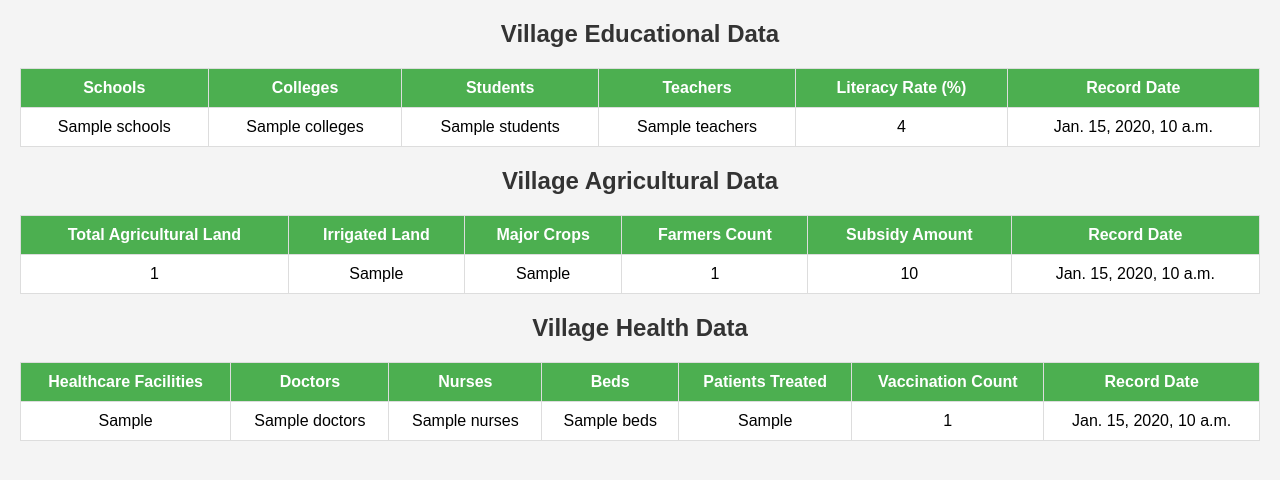
After one commit to nishnath-209/GPMS, a Django app: template tsmgp/user/templates/user/village_info.html in a window 1280 px wide. The commit adds this page. Shown: the top 480 px of the page. Run offline with Django 4.2, Linux system fonts and the light colour scheme; the template is opened without the code that fills it: most values are stand-ins (such as "Sample title", 1, 10 or a date in 2020).

Commit message:
village_info - dashboard - base - htmlfiles

```diff
--- /dev/null
+++ b/tsmgp/user/templates/user/village_info.html
@@ -0,0 +1,126 @@
+<!DOCTYPE html>
+<html lang="en">
+<head>
+    <meta charset="UTF-8">
+    <meta name="viewport" content="width=device-width, initial-scale=1.0">
+    <title>Village Information</title>
+    <style>
+        body {
+            font-family: Arial, sans-serif;
+            margin: 20px;
+            background-color: #f4f4f4;
+        }
+        h2 {
+            text-align: center;
+            color: #333;
+        }
+        table {
+            width: 100%;
+            border-collapse: collapse;
+            margin: 20px 0;
+            background: white;
+        }
+        th, td {
+            border: 1px solid #ddd;
+            padding: 10px;
+            text-align: center;
+        }
+        th {
+            background-color: #4CAF50;
+            color: white;
+        }
+        tr:nth-child(even) {
+            background-color: #f9f9f9;
+        }
+    </style>
+</head>
+<body>
+
+    <h2>Village Educational Data</h2>
+    <table>
+        <thead>
+            <tr>
+                <th>Schools</th>
+                <th>Colleges</th>
+                <th>Students</th>
+                <th>Teachers</th>
+                <th>Literacy Rate (%)</th>
+                <th>Record Date</th>
+            </tr>
+        </thead>
+        <tbody>
+            {% for record in education_data %}
+            <tr>
+                <td>{{ record.schools }}</td>
+                <td>{{ record.colleges }}</td>
+                <td>{{ record.students }}</td>
+                <td>{{ record.teachers }}</td>
+                <td>{{ record.literacy_rate }}</td>
+                <td>{{ record.record_date }}</td>
+            </tr>
+            {% empty %}
+            <tr><td colspan="6">No education data available.</td></tr>
+            {% endfor %}
+        </tbody>
+    </table>
+
+    <h2>Village Agricultural Data</h2>
+    <table>
+        <thead>
+            <tr>
+                <th>Total Agricultural Land</th>
+                <th>Irrigated Land</th>
+                <th>Major Crops</th>
+                <th>Farmers Count</th>
+                <th>Subsidy Amount</th>
+                <th>Record Date</th>
+            </tr>
+        </thead>
+        <tbody>
+            {% for record in agriculture_data %}
+            <tr>
+                <td>{{ record.total_agricultural_land }}</td>
+                <td>{{ record.irrigated_land }}</td>
+                <td>{{ record.major_crops }}</td>
+                <td>{{ record.farmers_count }}</td>
+                <td>{{ record.subsidy_amount }}</td>
+                <td>{{ record.record_date }}</td>
+            </tr>
+            {% empty %}
+            <tr><td colspan="6">No agriculture data available.</td></tr>
+            {% endfor %}
+        </tbody>
+    </table>
+
+    <h2>Village Health Data</h2>
+    <table>
+        <thead>
+            <tr>
+                <th>Healthcare Facilities</th>
+                <th>Doctors</th>
+                <th>Nurses</th>
+                <th>Beds</th>
+                <th>Patients Treated</th>
+                <th>Vaccination Count</th>
+                <th>Record Date</th>
+            </tr>
+        </thead>
+        <tbody>
+            {% for record in health_data %}
+            <tr>
+                <td>{{ record.healthcare_facilities }}</td>
+                <td>{{ record.doctors }}</td>
+                <td>{{ record.nurses }}</td>
+                <td>{{ record.beds }}</td>
+                <td>{{ record.patients_treated }}</td>
+                <td>{{ record.vaccination_count }}</td>
+                <td>{{ record.record_date }}</td>
+            </tr>
+            {% empty %}
+            <tr><td colspan="7">No health data available.</td></tr>
+            {% endfor %}
+        </tbody>
+    </table>
+
+</body>
+</html>
```
Also changed, not shown: tsmgp/user/templates/user/base.html (+13 -0 lines), tsmgp/user/templates/user/dashboard.html (+52 -5 lines).
